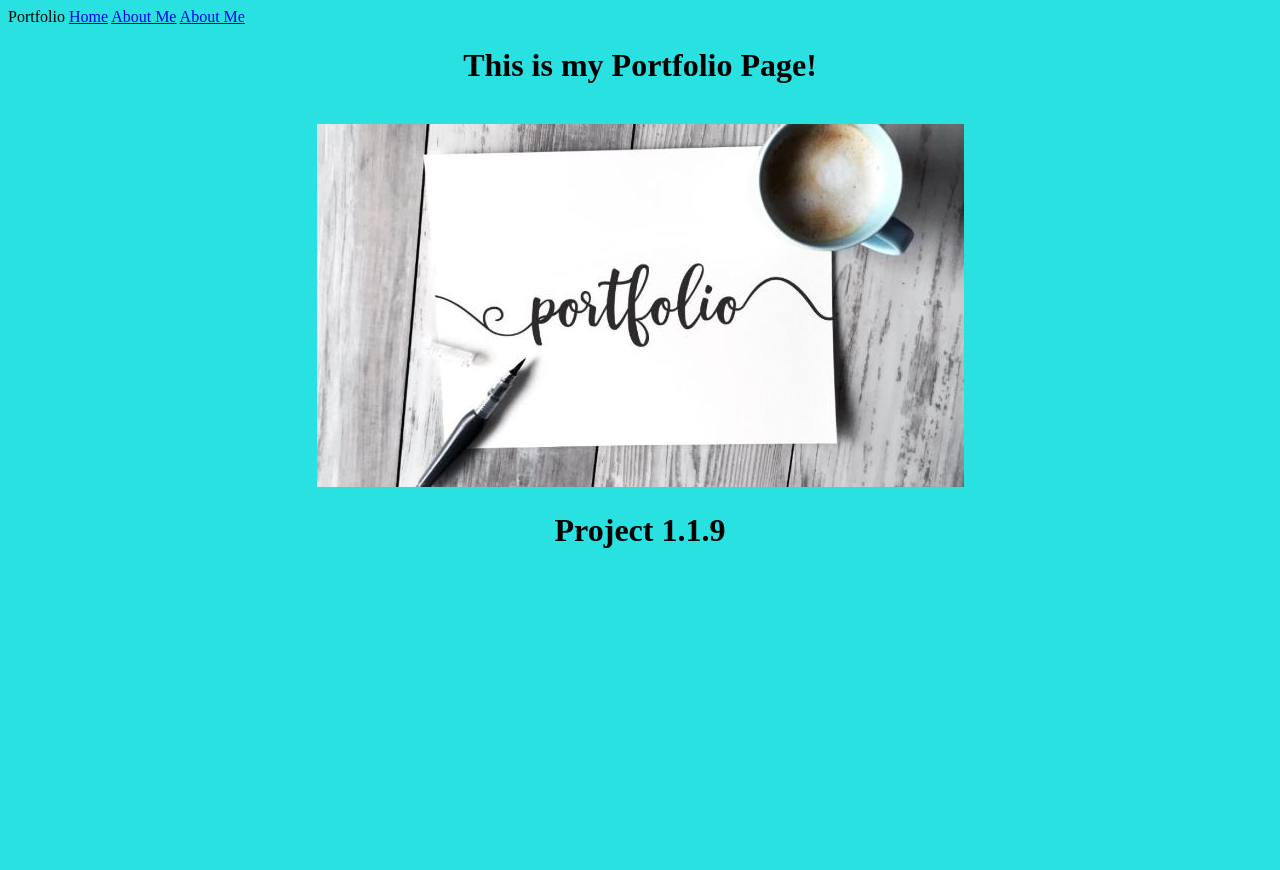
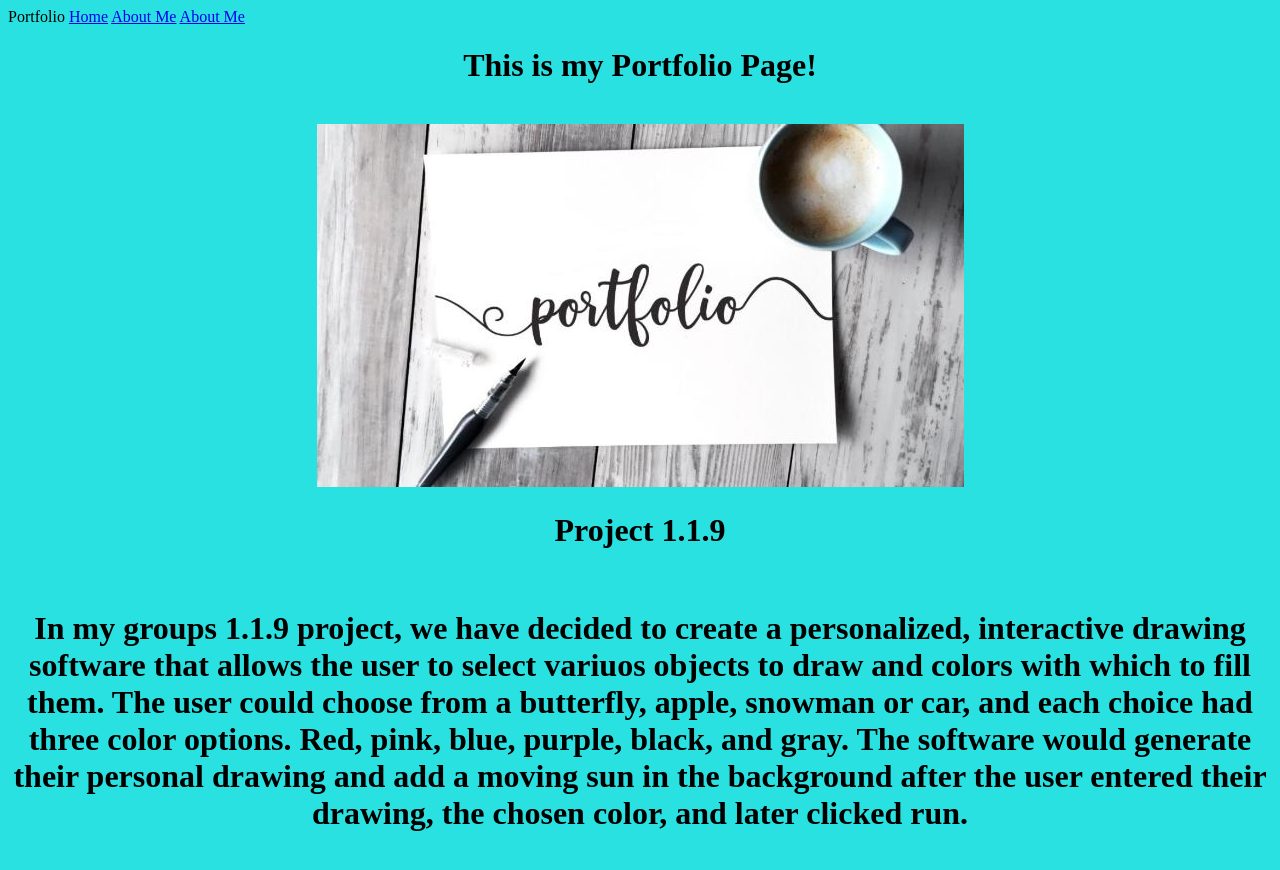
Before and after one commit to PranaviImmanni/pranaviimmanni.giithub.io, a plain HTML site: page portfolio.html in a window 1280 px wide. Before the commit the page ends 800 px from the top, so only its background shows below. Drawn offline with Linux system fonts and the light colour scheme.

Commit message:
Update portfolio.html

```diff
--- a/portfolio.html
+++ b/portfolio.html
@@ -26,3 +26,7 @@
               <center>
                     <img
               <center>
+                       <h1><center>In my groups 1.1.9 project, we have decided to create a personalized, interactive drawing software that allows the user to
+                                select variuos objects to draw and colors with which to fill them. The user could choose from a butterfly, apple, snowman or car,
+                                and each choice had three color options. Red, pink, blue, purple, black, and gray. The software would generate their personal
+                                drawing and add a moving sun in the background after the user entered their drawing, the chosen color, and later clicked run.<h1><center>
```
